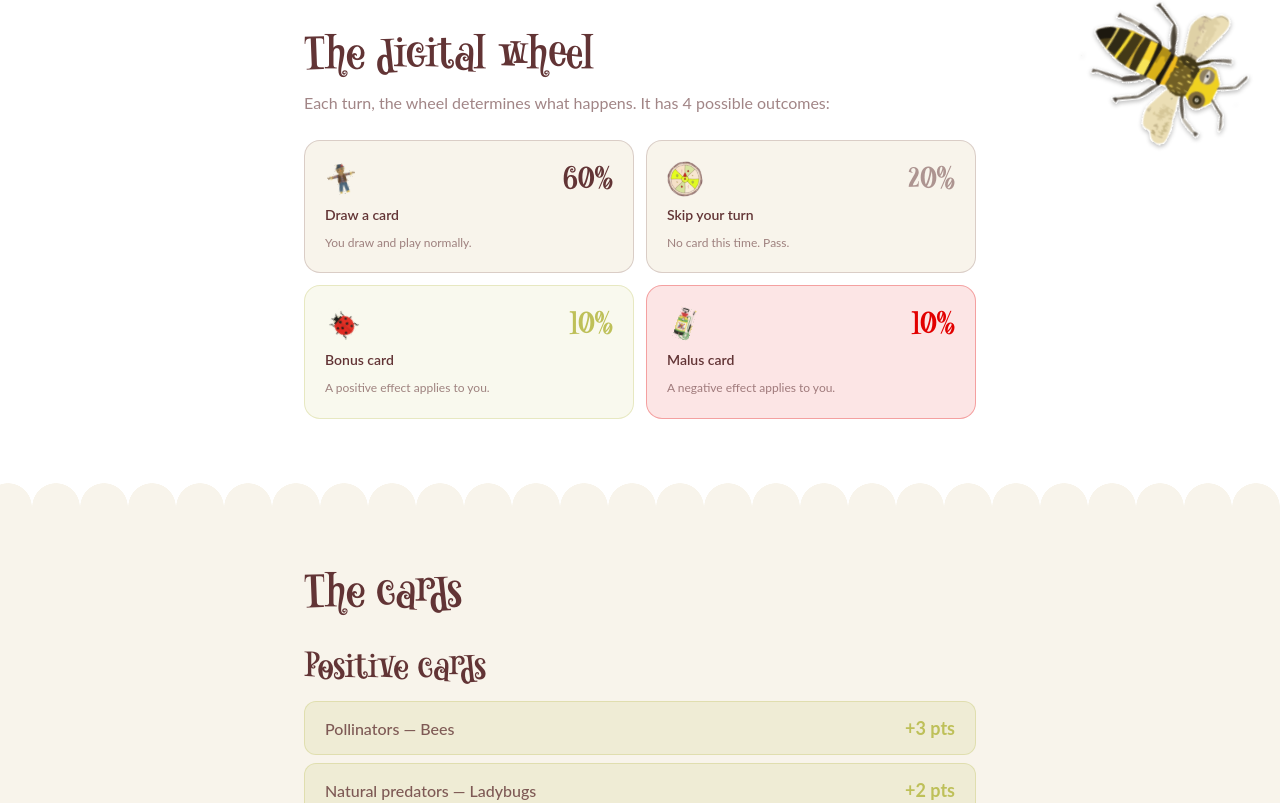
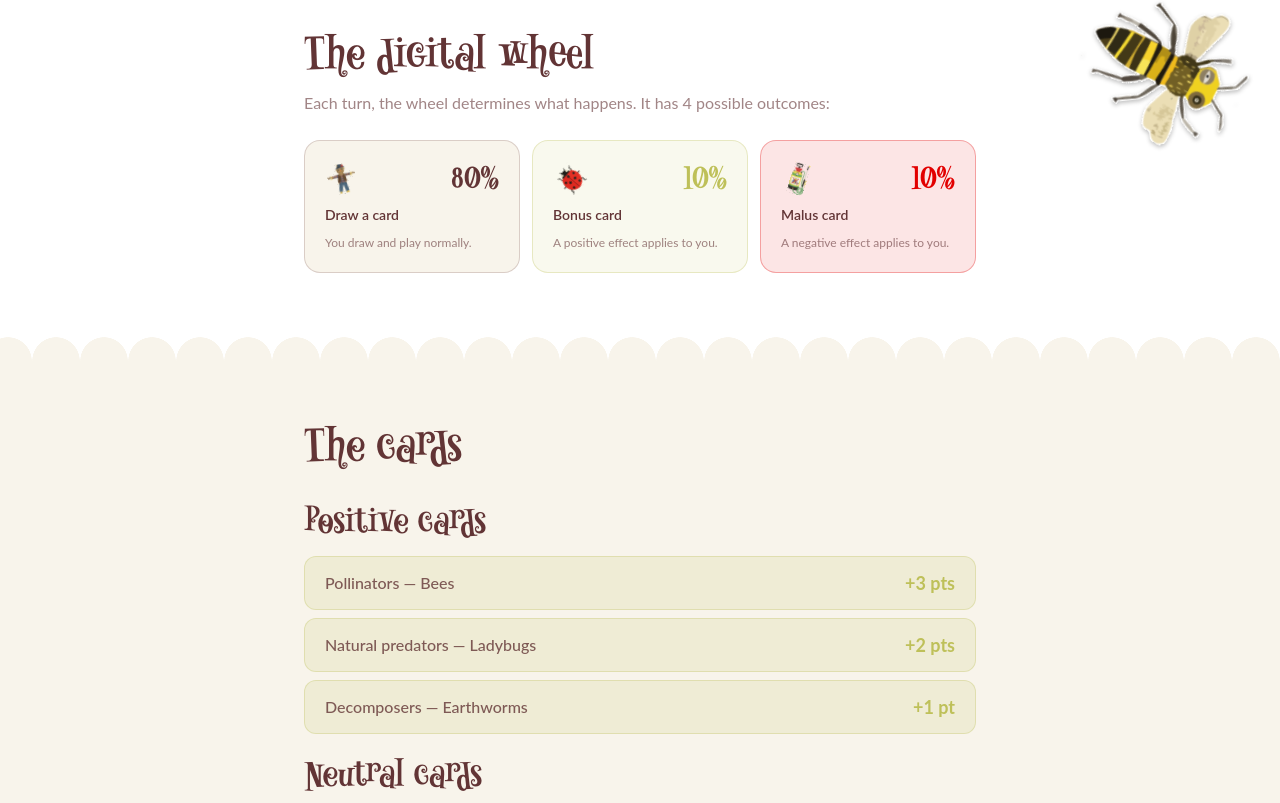
Before and after one commit to DerouillonAlice/sauve_qui_pousse, a Vue app: page /regles in a window 1280 px wide. Shown: the part 1377-2180 px from the top of the page. Built offline with nearby package versions, Linux system fonts and the light colour scheme.

Commit message:
fix(game): solid tooltip bg, logo fits in wheel circle, remove passe ton tour from rules

```diff
--- a/src/components/GameActive.vue
+++ b/src/components/GameActive.vue
@@ -206,17 +206,16 @@ onUnmounted(() => { document.body.style.overflow = '' })
 
             <!-- Tooltip effet au hover -->
             <div v-if="!spinResult && getPlayerEffects(p.id).length > 0"
-              class="absolute bottom-full left-1/2 -translate-x-1/2 mb-2 w-56 rounded-xl px-3 py-3 shadow-xl z-30
-                     opacity-0 group-hover:opacity-100 pointer-events-none transition-opacity duration-150"
-              :class="effectMeta(getPlayerEffects(p.id)[0]?.effectCode ?? '').badge">
-              <p class="font-bold text-xs mb-1">
+              class="absolute bottom-full left-1/2 -translate-x-1/2 mb-2 w-56 rounded-xl px-3 py-3 shadow-xl z-30 bg-brown text-cream
+                     opacity-0 group-hover:opacity-100 pointer-events-none transition-opacity duration-150">
+              <p class="font-bold text-sm mb-1">
                 {{ effectMeta(getPlayerEffects(p.id)[0]?.effectCode ?? '').icon }}
                 {{ effectMeta(getPlayerEffects(p.id)[0]?.effectCode ?? '').label }}
               </p>
-              <p class="text-xs leading-snug mb-2">
+              <p class="text-xs text-cream/80 leading-snug mb-2">
                 {{ effectMeta(getPlayerEffects(p.id)[0]?.effectCode ?? '').desc }}
               </p>
-              <p v-for="e in getPlayerEffects(p.id)" :key="e.effectCode ?? ''" class="text-xs font-semibold">
+              <p v-for="e in getPlayerEffects(p.id)" :key="e.effectCode ?? ''" class="text-xs text-primary font-semibold">
                 {{ e.turnsRemaining ?? 0 }} tour{{ (e.turnsRemaining ?? 0) > 1 ? 's' : '' }} restant{{ (e.turnsRemaining ?? 0) > 1 ? 's' : '' }}
               </p>
             </div>
@@ -282,7 +281,7 @@ onUnmounted(() => { document.body.style.overflow = '' })
               <path fill="#e23a12" stroke="#1d1d1b" stroke-miterlimit="10" d="M259.22,277.2c-.82,2.48-1.25,5.12-1.25,7.87H68.25c0-23.21,3.68-45.57,10.48-66.52l180.49,58.65Z"/>
               <!-- centre blanc + logo -->
               <circle cx="283.46" cy="285.07" r="52" fill="white" stroke="#623435" stroke-width="2.5" stroke-miterlimit="10"/>
-              <image :href="logoSauveImg" x="231" y="233" width="105" height="105" />
+              <image :href="logoSauveImg" x="248" y="250" width="71" height="71" />
               <!-- labels MALUS -->
               <text fill="#f5debf" font-family="MagicalNeverland-Regular, 'Magical Neverland'" font-size="12" transform="translate(87.69 271.09) rotate(-80)">MALUS</text>
               <text fill="#f5debf" font-family="MagicalNeverland-Regular, 'Magical Neverland'" font-size="12" transform="translate(239.23 92.96) rotate(-10)">MALUS</text>
--- a/src/views/RulesView.vue
+++ b/src/views/RulesView.vue
@@ -76,24 +76,15 @@ const winSteps = computed(() => tm('rules.win.steps') as string[])
       <div class="max-w-2xl mx-auto">
         <h2 class="text-brown mb-2">{{ t('rules.wheel.title') }}</h2>
         <p class="text-brown/60 mb-6">{{ t('rules.wheel.desc') }}</p>
-        <div class="grid grid-cols-2 gap-3">
-          <!-- Pioche 60% -->
+        <div class="grid grid-cols-3 gap-3">
+          <!-- Pioche 80% -->
           <div class="rounded-2xl px-5 py-5 bg-cream border border-brown/20 flex flex-col gap-2">
             <div class="flex items-center justify-between">
               <img :src="scarecrowImg" aria-hidden="true" class="w-9 h-9 object-contain" />
-              <span class="font-game text-brown text-3xl">60%</span>
+              <span class="font-game text-brown text-3xl">80%</span>
             </div>
             <p class="font-semibold text-brown text-sm">{{ t('rules.wheel.draw.label') }}</p>
             <p class="text-brown/60 text-xs leading-relaxed">{{ t('rules.wheel.draw.desc') }}</p>
-          </div>
-          <!-- Passe ton tour 20% -->
-          <div class="rounded-2xl px-5 py-5 bg-cream border border-brown/20 flex flex-col gap-2">
-            <div class="flex items-center justify-between">
-              <img :src="wheelImg" aria-hidden="true" class="w-9 h-9 object-contain" />
-              <span class="font-game text-brown/50 text-3xl">20%</span>
-            </div>
-            <p class="font-semibold text-brown text-sm">{{ t('rules.wheel.skip.label') }}</p>
-            <p class="text-brown/60 text-xs leading-relaxed">{{ t('rules.wheel.skip.desc') }}</p>
           </div>
           <!-- Bonus 10% -->
           <div class="rounded-2xl px-5 py-5 bg-primary/10 border border-primary/30 flex flex-col gap-2">
```
